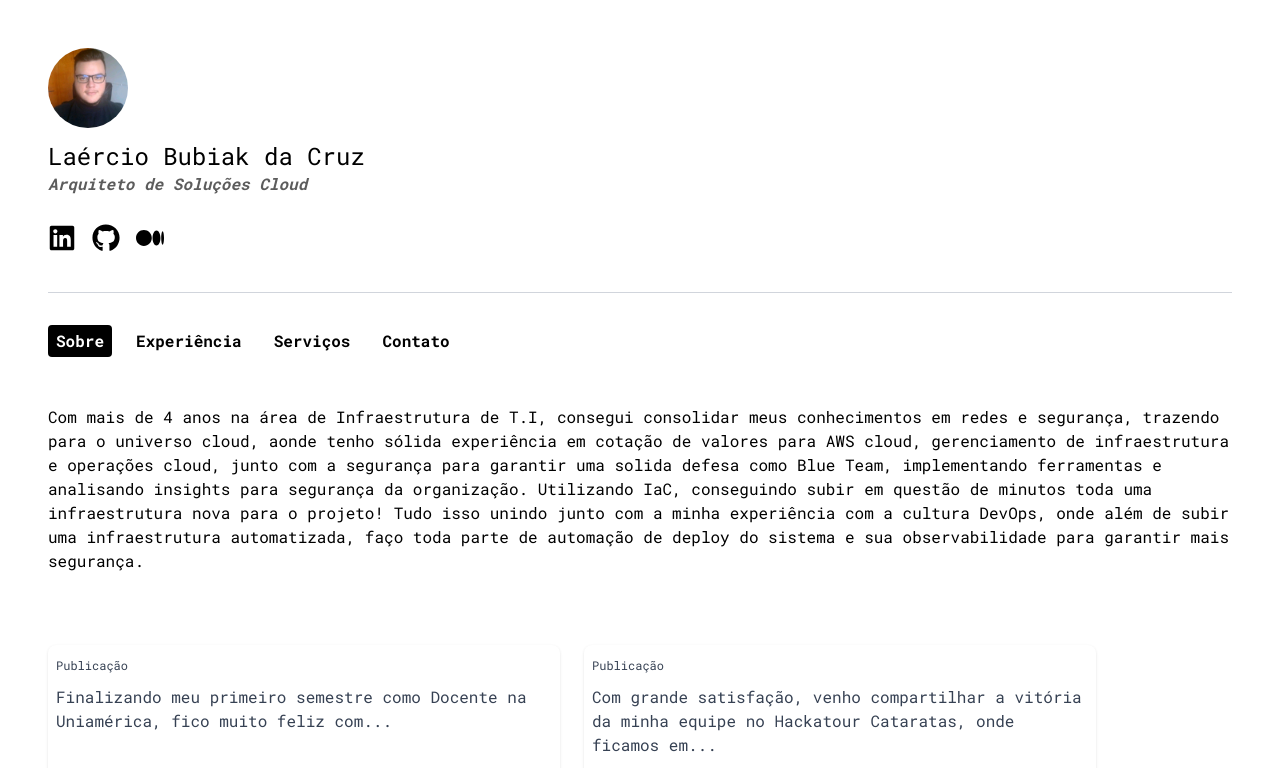
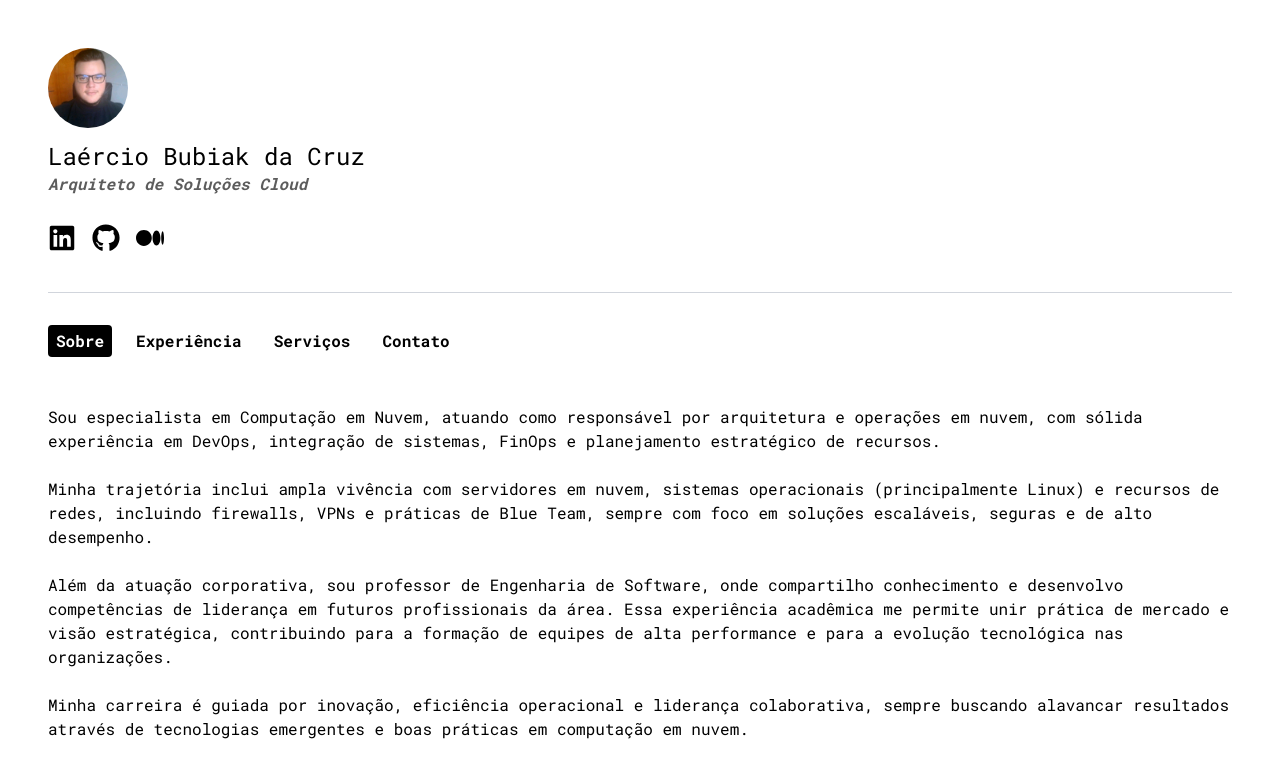
Before and after one commit to LaercioMLB/portfolio-laercio-2025, a React (Vite) app: page / in a window 1280 px wide. Shown: the top 768 px of the page. Built offline with nearby package versions, Linux system fonts and the light colour scheme.

Commit message:
change about page

```diff
--- a/src/pages/About.tsx
+++ b/src/pages/About.tsx
@@ -23,17 +23,16 @@ export default function About() {
   return (
     <div>
       <p className="mb-12">
-        Com mais de 4 anos na área de Infraestrutura de T.I, consegui consolidar
-        meus conhecimentos em redes e segurança, trazendo para o universo cloud,
-        aonde tenho sólida experiência em cotação de valores para AWS cloud,
-        gerenciamento de infraestrutura e operações cloud, junto com a segurança
-        para garantir uma solida defesa como Blue Team, implementando
-        ferramentas e analisando insights para segurança da organização.
-        Utilizando IaC, conseguindo subir em questão de minutos toda uma
-        infraestrutura nova para o projeto! Tudo isso unindo junto com a minha
-        experiência com a cultura DevOps, onde além de subir uma infraestrutura
-        automatizada, faço toda parte de automação de deploy do sistema e sua
-        observabilidade para garantir mais segurança.
+      Sou especialista em Computação em Nuvem, atuando como responsável por arquitetura e operações em nuvem, com sólida experiência em DevOps, integração de sistemas, FinOps e planejamento estratégico de recursos.
+      <br></br>
+      <br></br>
+      Minha trajetória inclui ampla vivência com servidores em nuvem, sistemas operacionais (principalmente Linux) e recursos de redes, incluindo firewalls, VPNs e práticas de Blue Team, sempre com foco em soluções escaláveis, seguras e de alto desempenho.
+      <br></br>
+      <br></br>
+      Além da atuação corporativa, sou professor de Engenharia de Software, onde compartilho conhecimento e desenvolvo competências de liderança em futuros profissionais da área. Essa experiência acadêmica me permite unir prática de mercado e visão estratégica, contribuindo para a formação de equipes de alta performance e para a evolução tecnológica nas organizações.
+      <br></br>
+      <br></br>
+      Minha carreira é guiada por inovação, eficiência operacional e liderança colaborativa, sempre buscando alavancar resultados através de tecnologias emergentes e boas práticas em computação em nuvem.
       </p>
       <div className="flex flex-wrap gap-6 justify-center lg:justify-start">
         {highlights.map((highlight, idx) => (
```
